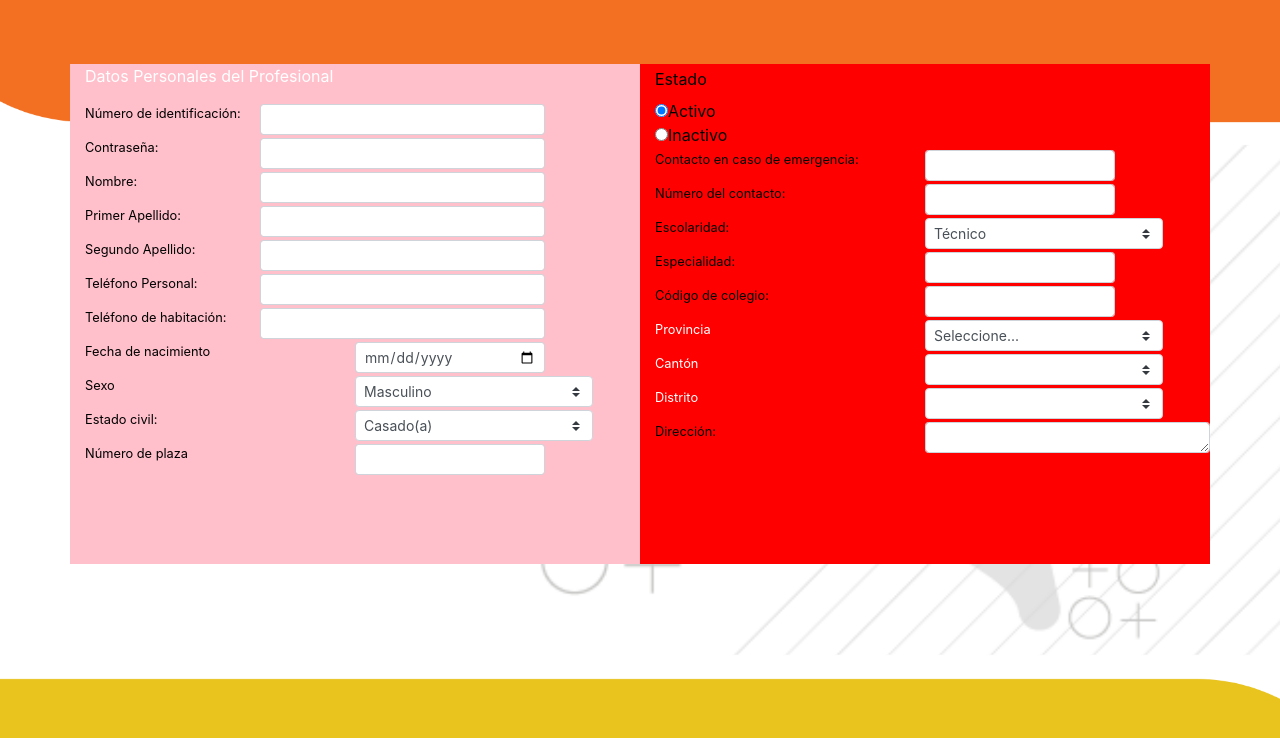
After one commit to emilyNazareth/Grupo1ProyectoCitas, a PHP site: template Desarrollo/CitasPsicologia/view/RegisterProfessionalView.php in a window 1280 px wide. The commit adds this page. Shown: the top 738 px of the page. Run offline with PHP 8.4, Linux system fonts and the light colour scheme; the template is opened without the code that fills it, so the values that code supplies are empty; some libraries are stand-ins or nearby versions.

Commit message:
Create RegisterProfessionalView

```diff
--- a/Desarrollo/CitasPsicologia/public/css/style.css
+++ b/Desarrollo/CitasPsicologia/public/css/style.css
@@ -163,3 +163,7 @@ html {
     padding-top: 2em;
     text-align: center;
 }
+
+.professional-register{
+    color:black !important;
+}
--- a/Desarrollo/CitasPsicologia/public/header.php
+++ b/Desarrollo/CitasPsicologia/public/header.php
@@ -14,6 +14,7 @@
 
         <!-- Bootstrap CSS -->
         <link rel="stylesheet" href="https://stackpath.bootstrapcdn.com/bootstrap/4.4.1/css/bootstrap.min.css" integrity="sha384-Vkoo8x4CGsO3+Hhxv8T/Q5PaXtkKtu6ug5TOeNV6gBiFeWPGFN9MuhOf23Q9Ifjh" crossorigin="anonymous">
+        <link rel="stylesheet" href="public\css\style.css">
 
         <script src="public/js/jquery-3.2.1.js" type="text/javascript"></script>
         <script src="https://cdn.jsdelivr.net/npm/popper.js@1.16.0/dist/umd/popper.min.js" integrity="sha384-Q6E9RHvbIyZFJoft+2mJbHaEWldlvI9IOYy5n3zV9zzTtmI3UksdQRVvoxMfooAo" crossorigin="anonymous"></script>
--- /dev/null
+++ b/Desarrollo/CitasPsicologia/view/RegisterProfessionalView.php
@@ -0,0 +1,217 @@
+<?php
+include 'public/header.php';
+?>
+
+<form>
+
+    <div class="container text-left">
+        <div class="row">
+
+        <div class="col-sm-6" style="height: 500px;background-color: pink;">
+            <p class="">Datos Personales del Profesional</p>
+
+            <!--IDENTIFICACION-->
+            <div class="row professional-register">
+                <label class="col-sm-4 control-label small" for="Cedula">N&uacute;mero de identificaci&oacute;n:</label>
+                <input class="col-sm-6 form-control form-control-sm" type="number" id="Cedula" name="Cedula" required>
+            </div>
+
+            <!--CONTRASENA-->
+            <div class="row professional-register">
+                <label class="col-sm-4 control-label small" for="name">Contrase&ntilde;a:</label>
+                <input class="col-sm-6 form-control form-control-sm" type="password" id="Password" name="Password">
+            </div>
+
+            <!--NOMBRE-->
+            <div class="row professional-register">
+                <label class="col-sm-4 control-label small" for="name">Nombre:</label>
+                <input class="col-sm-6 form-control form-control-sm" type="text" id="name" name="name">
+            </div>
+
+            <!--PRIMER APELLIDO-->
+            <div class="row professional-register">
+                <label class="col-sm-4 control-label small" for="firstLastName">Primer Apellido:</label>
+                <input class="col-sm-6 form-control form-control-sm" type="text" id="firstLastName" name="firstLastName">
+            </div>
+
+            <!--SEGUNDO APELLIDO-->
+            <div class="row professional-register">
+                <label class="col-sm-4 control-label small" for="secondLastName">Segundo Apellido:</label>
+                <input class="col-sm-6 form-control form-control-sm" type="text" id="secondLastName" name="secondLastName">
+            </div>
+
+            <!--TELEFONO PERSONAL-->
+            <div class="row professional-register">
+                <label class="col-sm-4 control-label small" for="personalPhone">Tel&eacute;fono Personal:</label>
+                <input class="col-sm-6 form-control form-control-sm" type="number" id="personalPhone" name="personalPhone">
+            </div>
+
+            <!--TELEFONO DE HABITACION-->
+            <div class="row professional-register">
+                <label class="col-sm-4 control-label small" for="RoomPhone">Tel&eacutefono de habitaci&oacuten:</label>
+                <input class="col-sm-6 form-control form-control-sm" type="number" id="roomPhone" name="roomPhone">
+            </div>
+
+            <!--FECHA DE NACIMIENTO-->
+            <div class="row professional-register">
+                <label class="col-sm-6 control-label small" for="birthday">Fecha de nacimiento</label>
+                <input type="date" class="col-sm-4 form-control form-control-sm" id="birthday" name="birthday" />
+            </div>
+
+            <!--SEXO-->
+            <div class="row professional-register">
+                <label class="col-sm-6 control-label small" for="gender">Sexo</label>
+                <select class="col-sm-5 custom-select custom-select-sm" id="gender" name="gender">
+                    <option value="M">Masculino</option>
+                    <option value="F">Femenino</option>
+                </select>
+            </div>
+
+            <!--ESTADO CIVIL-->
+            <div class="row professional-register">
+                <label class="col-sm-6 control-label small" for="civilStatus">Estado civil:</label>
+                <select class="col-sm-5 custom-select custom-select-sm" id="civilStatus" name="civilStatus">
+                    <option value="Casado(a)">Casado(a)</option>
+                    <option value="Divorsiado(a)">Divorsiado(a)</option>
+                    <option value="Viudo(a)">Viudo(a)</option>
+                    <option value="Soltero(a)">Soltero(a)</option>
+                </select>
+            </div>
+
+            <!--NUMERO DE PLAZA-->
+            <div class="row professional-register">
+                <label class="col-sm-6 control-label small" for="placeNumber">N&uacutemero de plaza</label>
+                <input class="col-sm-4 form-control form-control-sm" type="number" id="placeNumber" name="placeNumber">
+            </div>
+
+        </div>
+
+        <div class="col-sm-6" style="height: 500px;background-color: red;">
+
+            <!--ESTADO-->
+            <div class="professional-register" id="state">
+                <label>Estado</label>
+                <br/>
+                <input id="active" type="radio" for="status" name="status" value="Active" checked>Activo
+                <br/>
+                <input id="inactive" type="radio" for="status" name="status" value="Inactive">Inactivo
+            </div>
+
+            <!--CONTACTO EMERGENCIA-->
+            <div class="row professional-register">
+                <label class="col-sm-6 control-label small" for="EmergencyContact">Contacto en caso de emergencia:</label>
+                <input class="col-sm-4 form-control form-control-sm" type="text" id="EmergencyContact" name="EmergencyContact">
+            </div>
+
+            <!--NUM CONTACTO EMERGENCIA-->
+            <div class="row professional-register">
+                <label class="col-sm-6 control-label small" for="EmergencyContactNumber">N&uacutemero del contacto:</label>
+                <input class="col-sm-4 form-control form-control-sm" type="number" id="EmergencyContactNumber" name="EmergencyContactNumber">
+            </div>
+
+            <!--ESCOLARIDAD-->
+            <div class="row professional-register">
+                <label class="col-sm-6 control-label small" for="scholarship">Escolaridad:</label>
+                <select class="col-sm-5 custom-select custom-select-sm" id="scholarship" name="scholarship">
+                    <option value="T&eacutecnico">T&eacutecnico</option>
+                    <option value="Bachillerato">Bachillerato</option>
+                    <option value="Licenciatura">Licenciatura</option>
+                    <option value="Maestr&iacutea">Maestr&iacutea</option>
+                    <option value="Doctorado">Doctorado</option>
+                </select>
+            </div>
+
+            <!--ESPECIALIDAD-->
+            <div class="row professional-register">
+                <label class="col-sm-6 control-label small" for="specialty">Especialidad:</label>
+                <input class="col-sm-4 form-control form-control-sm" type="text" id="specialty" name="specialty">
+            </div>
+
+            <!--CODIGO COLEGIO-->
+            <div class="row professional-register">
+                <label class="col-sm-6 control-label small" for="schoolCode">C&oacutedigo de colegio:</label>
+                <input class="col-sm-4 form-control form-control-sm" type="number" id="schoolCode" name="schoolCode">
+            </div>
+
+            <!--PROVINCIA-->
+            <div class="row functionary-register">
+                <label class="col-sm-6 control-label small" for="province">Provincia</label>
+                <select class="col-sm-5 custom-select custom-select-sm" id="province" name="province" onchange="activeCanton(); return false;">
+                    <option selected>Seleccione...</option>
+                </select>
+            </div>
+
+            <!--CANTON-->
+            <div class="row functionary-register">
+                <label class="col-sm-6 control-label small" for="canton">Cant&oacuten</label>
+                <select class="col-sm-5 custom-select custom-select-sm" id="canton" name="canton" onchange="activeDistrict(); return false;">
+                </select>
+            </div>
+
+            <!--DISTRITO-->
+            <div class="row functionary-register">
+                <label class="col-sm-6 control-label small" for="district">Distrito</label>
+                <select class="col-sm-5 custom-select custom-select-sm" id="district" name="district">
+                </select>
+            </div>
+
+            <!--DIRECCION-->
+            <div class="row professional-register">
+                <label class="col-sm-6 control-label small" for="address">Direcci&oacuten:</label>
+                <textarea class="col-sm-6 form-control form-control-sm" id="address" name="address" rows="1"></textarea>
+            </div>
+
+        </div>
+
+            <!--BT ATRAS-->
+            <!--BT GUARDAR-->
+            <!--BT CANCELAR-->
+    </div>
+    </div>
+
+
+  <!--
+    <div class="row align-items-start">
+        <div class="col">
+            <br />
+            <div class="row professional-register">
+                <label class="col-sm-6 control-label small" for="process">Procesos a los que pertenece:</label>
+                <select multiple id="process" name="process">
+                    @foreach (CitasSAPSO.Models.CatalogueModels process in ViewBag.process)
+                    {
+                        <option value="@process.ID">@process.Name</option>
+                    }
+                </select>
+            </div>
+
+            <div class="alert-danger justify-content-end">
+                <span id="resultado"></span>
+            </div>
+            <div class="col justify-content-end">
+                <a onclick="registerProfessional()" class="btn btn-success btn-sm" style="margin-left: 100px;">Aceptar</a>
+
+            </div>
+        </div>
+    </div>
+    <div class="row">
+        <div class="row justify-content-end">
+
+            @Html.ActionLink("Atr\u00E1s", "DashboardAdministrator", "User", null, new { @class = "btn btn-success btn-sm" })
+
+        </div>
+
+    </div>
+  -->
+</form>
+
+<!--
+<script src="~/Scripts/Site.js"></script>
+
+<script>
+    window.onload = function () {
+        $("#district").prop("disabled", true);
+        $("#canton").prop("disabled", true);
+        loadGeographicInfo();
+    }
+</script>
+-->
```
Also changed, not shown: Desarrollo/CitasPsicologia/controller/IndexController.php (+0 -9 lines), Desarrollo/CitasPsicologia/controller/UserController.php (+3 -5 lines), Desarrollo/CitasPsicologia/nbproject/private/private.xml (+2 -8 lines).
